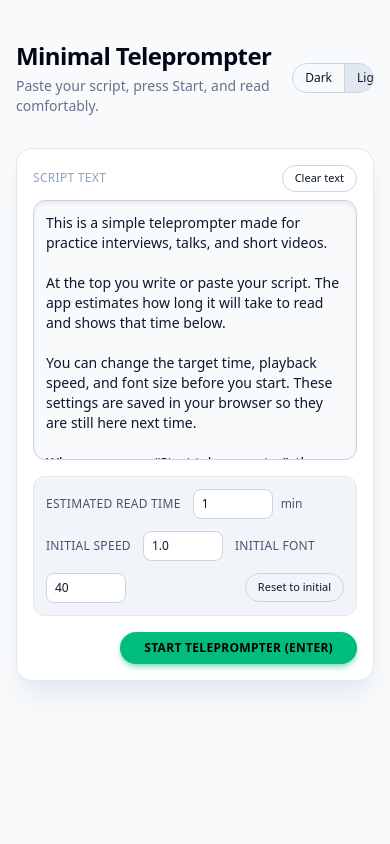
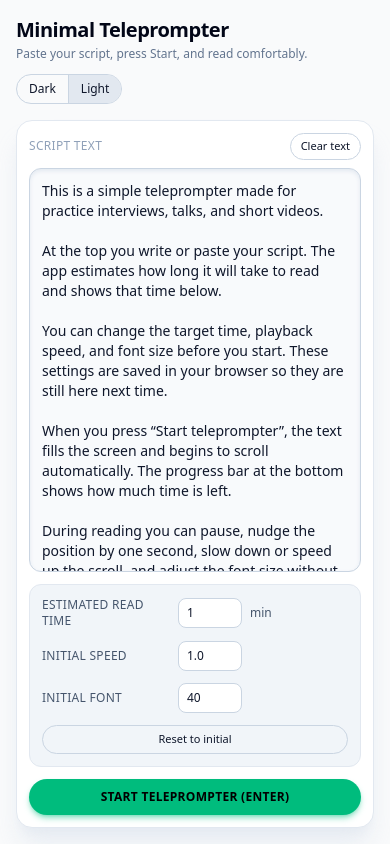
Before and after one commit to Arziburst/teleprompter, a Next.js app: page / in a window 390 px wide. Built offline with nearby package versions, Linux system fonts and the light colour scheme.

Commit message:
Refactor HomePage layout and styling for improved responsiveness and user experience. Adjust header and section spacing, update text sizes, and enhance input field designs. Ensure consistent styling across dark and light themes.

```diff
--- a/app/page.tsx
+++ b/app/page.tsx
@@ -215,19 +215,19 @@ export default function HomePage() {
   }
 
   return (
-    <div className="flex min-h-screen flex-col">
-      <main className="mx-auto flex w-full max-w-5xl flex-1 flex-col px-4 py-10">
-        <header className="mb-8 flex items-center justify-between gap-4">
+    <div className="flex min-h-screen min-h-[100dvh] flex-col">
+      <main className="mx-auto flex w-full max-w-5xl flex-1 flex-col px-4 py-4 sm:py-6 md:py-10 min-h-0">
+        <header className="mb-4 flex flex-col gap-3 sm:mb-6 sm:flex-row sm:items-center sm:justify-between md:mb-8">
           <div>
-            <h1 className="text-2xl font-semibold tracking-tight sm:text-3xl">
+            <h1 className="text-xl font-semibold tracking-tight sm:text-2xl md:text-3xl">
               Minimal Teleprompter
             </h1>
-            <p className="mt-1 text-sm text-slate-500">
+            <p className="mt-0.5 text-xs text-slate-500 sm:text-sm">
               Paste your script, press Start, and read comfortably.
             </p>
           </div>
           <div
-            className={`flex items-center overflow-hidden rounded-full border text-xs transition-colors ${
+            className={`flex w-fit items-center overflow-hidden rounded-full border text-xs transition-colors ${
               theme === "dark" ? "border-slate-700" : "border-slate-300"
             }`}
           >
@@ -260,25 +260,25 @@ export default function HomePage() {
           </div>
         </header>
 
-        <section className="flex-1">
+        <section className="flex min-h-0 flex-1 flex-col">
           <div
-            className={`flex h-full flex-col rounded-2xl border p-4 shadow-xl sm:p-6 ${
+            className={`flex min-h-0 flex-1 flex-col rounded-2xl border p-3 shadow-xl sm:p-6 ${
               theme === "dark"
                 ? "border-slate-800 bg-slate-900/60 shadow-black/40"
                 : "border-slate-200 bg-white shadow-slate-200/80"
             }`}
           >
-            <div className="mb-2 flex items-center justify-between">
+            <div className="mb-2 flex items-center justify-between gap-2">
               <label
                 htmlFor="script"
-                className="text-xs font-medium uppercase tracking-wide text-slate-400"
+                className="shrink-0 text-xs font-medium uppercase tracking-wide text-slate-400"
               >
                 Script text
               </label>
               <button
                 type="button"
                 onClick={handleClearText}
-                className={`rounded-full border px-3 py-1 text-[11px] font-medium transition-colors ${
+                className={`shrink-0 rounded-full border px-2.5 py-1 text-[11px] font-medium transition-colors sm:px-3 ${
                   theme === "dark"
                     ? "border-slate-700 text-slate-200 hover:bg-slate-900"
                     : "border-slate-300 text-slate-900 hover:text-emerald-600 hover:bg-emerald-50/80"
@@ -289,7 +289,7 @@ export default function HomePage() {
             </div>
             <textarea
               id="script"
-              className={`min-h-[260px] flex-1 resize-none rounded-xl border px-3 py-3 text-sm shadow-inner outline-none ring-0 focus:border-emerald-500 focus:outline-none ${
+              className={`min-h-[180px] flex-1 resize-none rounded-xl border px-3 py-3 text-sm shadow-inner outline-none ring-0 focus:border-emerald-500 focus:outline-none sm:min-h-[260px] ${
                 theme === "dark"
                   ? "border-slate-800 bg-slate-950/80 text-slate-50 shadow-black/60"
                   : "border-slate-300 bg-slate-50 text-slate-900 shadow-slate-200"
@@ -307,15 +307,16 @@ export default function HomePage() {
               }}
             />
             <div
-              className={`mt-4 flex flex-wrap items-center gap-3 rounded-xl border px-3 py-3 text-xs ${
+              className={`mt-3 flex flex-col gap-3 rounded-xl border px-3 py-3 text-xs sm:mt-4 sm:flex-row sm:flex-wrap sm:items-center sm:gap-3 ${
                 theme === "dark"
                   ? "border-slate-800 bg-slate-950/70 text-slate-400"
                   : "border-slate-200 bg-slate-100 text-slate-600"
               }`}
             >
+              <div className="flex items-center gap-2">
                 <label
                   htmlFor="duration"
-                className="font-medium uppercase tracking-wide"
+                  className="w-32 shrink-0 font-medium uppercase tracking-wide sm:w-auto"
                 >
                   Estimated read time
                 </label>
@@ -335,7 +336,7 @@ export default function HomePage() {
                         Math.min(60, Math.max(0.5, value))
                       );
                     }}
-                  className={`w-20 rounded-lg border px-2 py-1.5 text-xs outline-none focus:border-emerald-500 ${
+                    className={`w-16 rounded-lg border px-2 py-1.5 text-xs outline-none focus:border-emerald-500 sm:w-20 ${
                       theme === "dark"
                         ? "border-slate-700 bg-slate-900 text-slate-50"
                         : "border-slate-300 bg-white text-slate-900"
@@ -343,9 +344,11 @@ export default function HomePage() {
                   />
                   <span>min</span>
                 </div>
+              </div>
+              <div className="flex items-center gap-2">
                 <label
                   htmlFor="initial-speed"
-                className="font-medium uppercase tracking-wide"
+                  className="w-32 shrink-0 font-medium uppercase tracking-wide sm:w-auto"
                 >
                   Initial speed
                 </label>
@@ -361,15 +364,17 @@ export default function HomePage() {
                     if (!Number.isFinite(value)) return;
                     setInitialSpeed(Math.min(5, Math.max(0.1, value)));
                   }}
-                className={`w-20 rounded-lg border px-2 py-1.5 text-xs outline-none focus:border-emerald-500 ${
+                  className={`w-16 rounded-lg border px-2 py-1.5 text-xs outline-none focus:border-emerald-500 sm:w-20 ${
                     theme === "dark"
                       ? "border-slate-700 bg-slate-900 text-slate-50"
                       : "border-slate-300 bg-white text-slate-900"
                   }`}
                 />
+              </div>
+              <div className="flex items-center gap-2">
                 <label
                   htmlFor="initial-font"
-                className="font-medium uppercase tracking-wide"
+                  className="w-32 shrink-0 font-medium uppercase tracking-wide sm:w-auto"
                 >
                   Initial font
                 </label>
@@ -387,16 +392,17 @@ export default function HomePage() {
                       Math.min(96, Math.max(20, Math.round(value)))
                     );
                   }}
-                className={`w-20 rounded-lg border px-2 py-1.5 text-xs outline-none focus:border-emerald-500 ${
+                  className={`w-16 rounded-lg border px-2 py-1.5 text-xs outline-none focus:border-emerald-500 sm:w-20 ${
                     theme === "dark"
                       ? "border-slate-700 bg-slate-900 text-slate-50"
                       : "border-slate-300 bg-white text-slate-900"
                   }`}
                 />
+              </div>
               <button
                 type="button"
                 onClick={handleResetSettings}
-                className={`ml-auto rounded-full border px-3 py-1.5 text-[11px] font-medium transition-colors ${
+                className={`w-full rounded-full border px-3 py-1.5 text-[11px] font-medium transition-colors sm:ml-auto sm:w-auto ${
                   theme === "dark"
                     ? "border-slate-700 text-slate-200 hover:bg-slate-900"
                     : "border-slate-300 text-slate-900 hover:text-emerald-600 hover:bg-emerald-50/80"
@@ -405,12 +411,12 @@ export default function HomePage() {
                 Reset to initial
               </button>
             </div>
-            <div className="mt-4 flex flex-wrap items-center justify-end gap-3">
+            <div className="mt-3 flex flex-wrap items-center justify-end gap-3 sm:mt-4">
               <button
                 type="button"
                 onClick={handleStart}
                 title="Press Enter (when not typing in script) or Ctrl+Enter to start"
-                className="rounded-full bg-emerald-500 px-6 py-2 text-xs font-semibold uppercase tracking-wide text-black shadow-md shadow-emerald-500/40 transition hover:bg-emerald-400"
+                className="w-full rounded-full bg-emerald-500 px-6 py-2.5 text-xs font-semibold uppercase tracking-wide text-black shadow-md shadow-emerald-500/40 transition hover:bg-emerald-400 sm:w-auto sm:py-2"
               >
                 Start teleprompter (Enter)
               </button>
```
Lines whose indentation alone changed are shown as unchanged.
